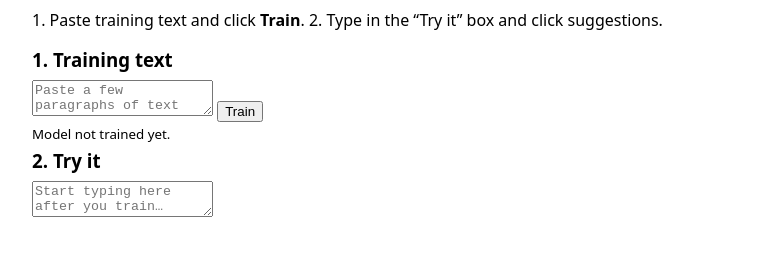
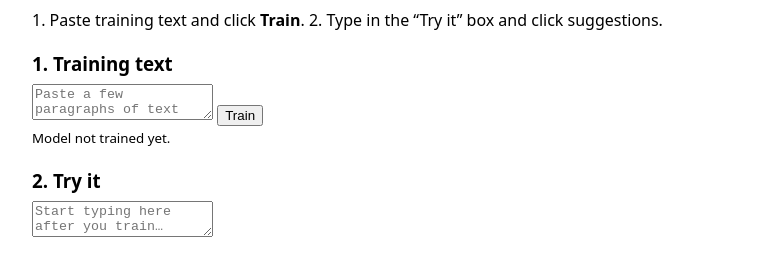
Before and after one commit to iancorbett/wordPredictor, a plain HTML site: page index.html in a window 1280 px wide. Shown: the part 78-354 px from the top of the page, without its empty margins (0-757 px from the left). Drawn offline with Linux system fonts and the light colour scheme.

Commit message:
create ow styles, set to grid and implement previously defied gap root class

```diff
--- a/style.css
+++ b/style.css
@@ -15,3 +15,10 @@
   h3 { margin: 0.25rem 0 0.5rem 0; }
 
   p { margin: 0 0 1rem 0; }
+
+  .row {
+    display: grid;
+    gap: var(--gap);
+    grid-template-columns: 1fr;
+    margin-block: 1rem;
+  }
```
